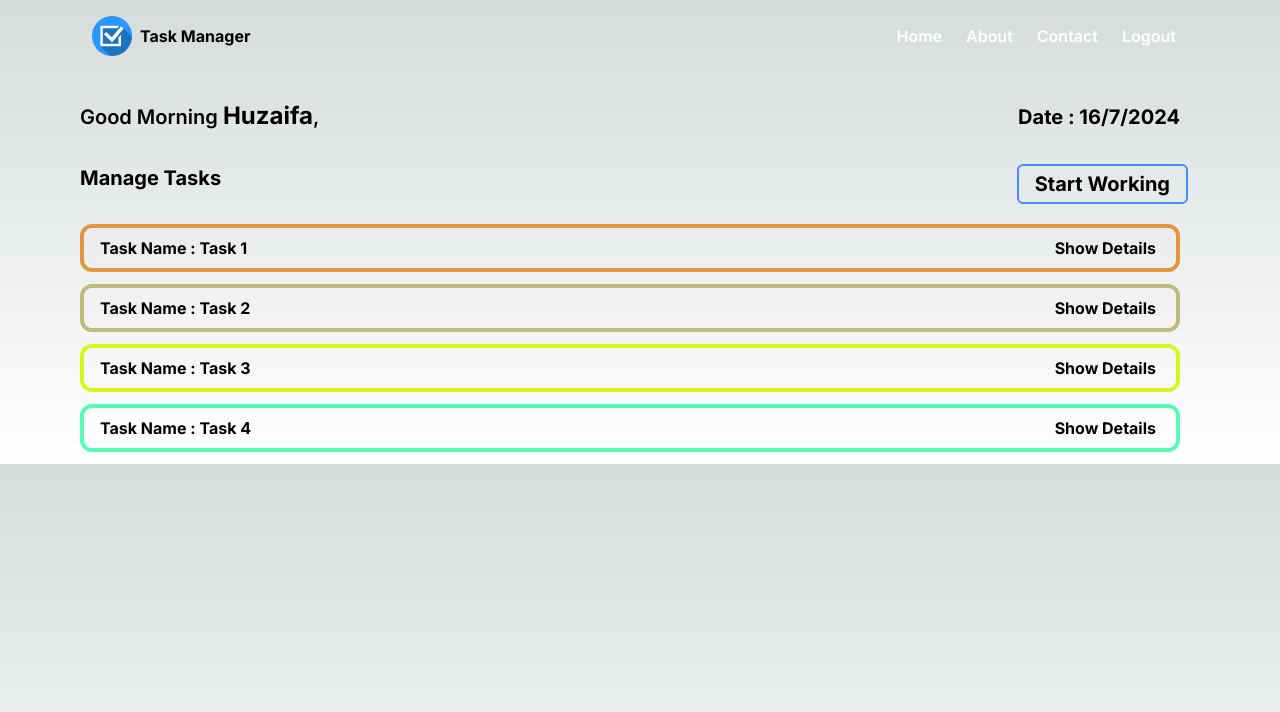
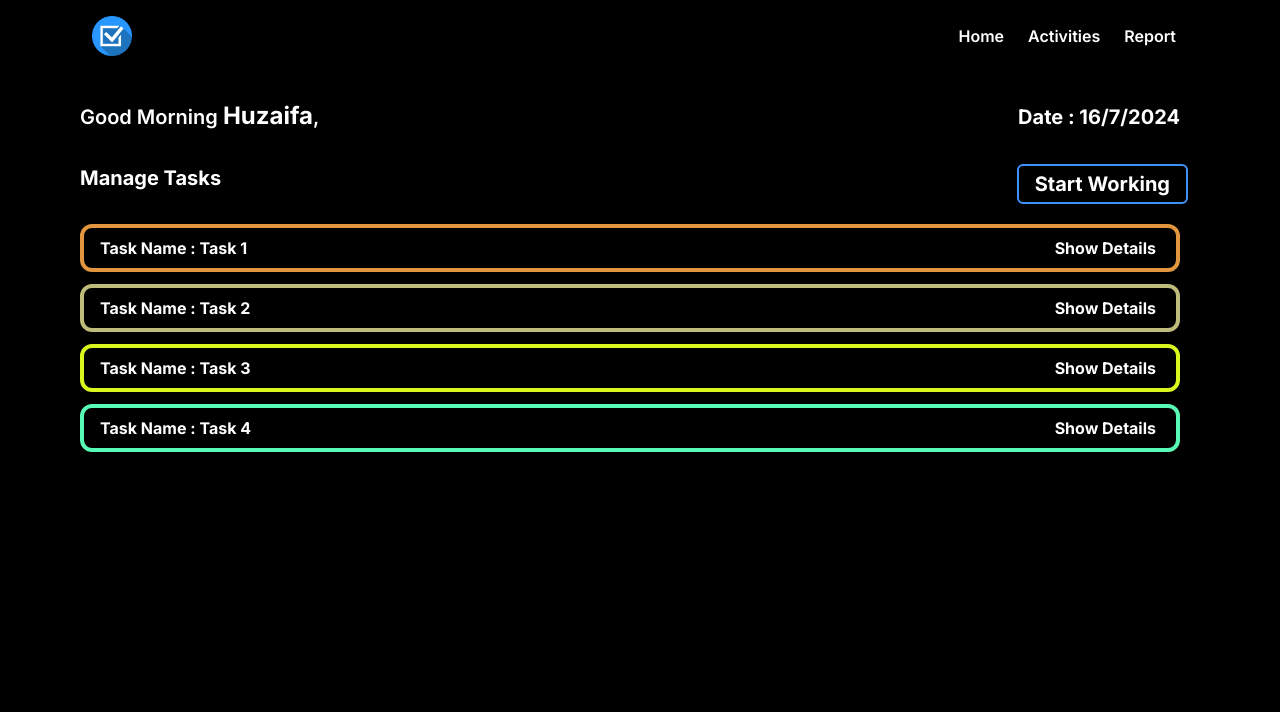
Before and after one commit to MuhammadHuzaifak2025/TodoApp, a Next.js app in the folder Frontend/ProjManager/projectmanager/: page / in a window 1280 px wide. Shown: the top 712 px of the page. Built offline with nearby package versions, Linux system fonts and the light colour scheme.

Commit message:
Fixed Layouts Issue and Make routes

```diff
--- a/Frontend/ProjManager/projectmanager/Components/NavBar/Navbar.js
+++ b/Frontend/ProjManager/projectmanager/Components/NavBar/Navbar.js
@@ -1,5 +1,6 @@
 import React from "react";
 import Image from "next/image";
+import Link from "next/link";
 const Navbar = () => {
   return (
     <div>
@@ -15,10 +16,13 @@ const Navbar = () => {
         <li className="pl-2 decoration-4 font-bold">Task Manager</li>
         </ul>
         <ul className="flex m-3 text-white font-semibold cursor-pointer">
-          <li className="m-3">Home</li>
+          {/* <li className="m-3">Home</li>
           <li className="m-3">About</li>
           <li className="m-3">Contact</li>
-          <li className="m-3">Logout</li>
+          <li className="m-3">Logout</li> */}
+          <Link className="m-3" href="/">Home</Link>
+          <Link className="m-3" href="/Activities">Activities</Link>
+          <Link className="m-3" href="/Report">Report</Link>
         </ul>
       </nav>
     </div>
--- a/Frontend/ProjManager/projectmanager/Components/Task/Details.js
+++ b/Frontend/ProjManager/projectmanager/Components/Task/Details.js
@@ -10,6 +10,8 @@ const Details = ({
   setlistSpread,
   AllViewHandler,
   Color,
+  Estimated_Time,
+  Due_date
 }) => {
   const Spread = () => {
     setlistSpread(true);
@@ -24,10 +26,12 @@ const Details = ({
   const SaveChanges = () => {
     SetEditBool(false);
   };
+
   return (
     <motion.div
-      dragConstraints={{ left: 0, right: 0 }}
-      className="border-4 rounded-2xl h-full mx-auto p-4 my-4"
+      drag
+      dragConstraints={{ left: 0, right: 0, top: 0, bottom: 0 }}
+      className="border-4 rounded-2xl h-full mx-auto p-4 my-4 overflow-y-hidden overflow-x-hidden scrollbar-thin"
       style={{ borderColor: Color }}
     >
       <form>
@@ -39,7 +43,7 @@ const Details = ({
             </span>
             <span className={`${EditBool ? "pl-1" : "hidden"}`}>
               <input
-                className="bg-black  w-40 h-8 text-left items-center rounded-xl focus:border-blue-500"
+                className="bg-black w-40 h-8 text-left items-center rounded-xl focus:border-blue-500"
                 type="text"
                 defaultValue={TaskName}
               />
@@ -53,7 +57,7 @@ const Details = ({
             </span>
             <span className={`${EditBool ? "text-sm " : "hidden"}`}>
               <input
-                className="bg-black w-20 text-sm  rounded-xl h-6  items-center focus:border-blue-500"
+                className="bg-black w-20 text-sm rounded-xl h-6 items-center focus:border-blue-500"
                 type="text"
                 defaultValue={Status}
               />
@@ -62,16 +66,14 @@ const Details = ({
         </div>
         <div>
           <div className="flex justify-start">
-            <p className="p-0 m-0 pl-4">Estimated Time: </p>
-            <p className="p-0 m-0 pl-4">Due Date: </p>
+            <p className="p-0 m-0 pl-4">Estimated Time: {Estimated_Time} </p>
+            <p className="p-0 m-0 pl-4">Due Date: {Due_date}</p>
           </div>
           <div className="text-left m-3 pt-3 font-semibold h-36 overflow-y-hidden overflow-x-hidden pr-3 scrollbar-thin">
             <span className={`${EditBool ? "hidden" : ""}`}>
               {"Description " + Description}
             </span>
-            <span
-              className={`${EditBool ? "pl-1 overflow-x-hidden" : "hidden"}`}
-            >
+            <span className={`${EditBool ? "pl-1 overflow-x-hidden" : "hidden"}`}>
               <textarea
                 className="text-wrap bg-black p-1 w-full rounded-xl h-full overflow-x-hidden text-left scrollbar-thin items-center focus:border-blue-500"
                 defaultValue={"Description " + Description}
@@ -82,8 +84,7 @@ const Details = ({
       </form>
       <div className="py-5 flex justify-start ml-3">
         <button
-          className={`${
-            !EditBool
+          className={`${!EditBool
             ? "hidden"
             : "w-2/12 mr-3 border-2 border-[#56ff2c] pr-4 text-xl pl-4 pt-1 pb-1 rounded-md text-center font-bold hover:bg-[#56ff2cdc]"
             }`}
@@ -92,8 +93,7 @@ const Details = ({
           Save
         </button>
         <button
-          className={`${
-            EditBool
+          className={`${EditBool
             ? "hidden"
             : "w-2/12 mr-3 border-2 border-[#ffbd03] pr-4 text-xl pl-4 pt-1 pb-1 rounded-md text-center font-bold hover:bg-[#ffbd03]"
             }`}
--- a/Frontend/ProjManager/projectmanager/Components/Task/ListHandler.js
+++ b/Frontend/ProjManager/projectmanager/Components/Task/ListHandler.js
@@ -18,7 +18,7 @@ const ListHandler = () => {
       <div className={`${allCaughtUp ? "block" : "hidden"}`}>
         <AllCaughtUp />
       </div>
-      <div className="-mt-3 h-full overflow-y-auto pr-5 scrollbar-thin scrollbar-*-rounded-* scrollbar-thumb-[#757474] scrollbar-track-[#3d3d3d] ">
+      <div className="-mt-3 h-full overflow-y-auto pr-5 scrollbar-thin scrollbar-thumb-[#757474] scrollbar-track-[#3d3d3d] ">
         <Reorder.Group values={list} onReorder={setList}>
           {list.map((item) => (
             <Reorder.Item value={item} key={item.id} axis="y">
--- /dev/null
+++ b/Frontend/ProjManager/projectmanager/app/Activities/page.js
@@ -0,0 +1,11 @@
+import react from 'react';
+import Navbar from '@/Components/NavBar/Navbar';
+
+export default function page() {
+    return (
+        <div>
+            {/* <Navbar /> */}
+            <h1>Page</h1>
+        </div>
+    )
+}
--- /dev/null
+++ b/Frontend/ProjManager/projectmanager/app/Report/page.js
@@ -0,0 +1,11 @@
+import React from 'react'
+
+const page = () => {
+  return (
+    <div>
+      Hello I am the Reports Page
+    </div>
+  )
+}
+
+export default page
--- a/Frontend/ProjManager/projectmanager/app/globals.css
+++ b/Frontend/ProjManager/projectmanager/app/globals.css
@@ -2,28 +2,10 @@
 @tailwind components;
 @tailwind utilities;
 
-:root {
-  --foreground-rgb: 0, 0, 0;
-  --background-start-rgb: 214, 219, 220;
-  --background-end-rgb: 255, 255, 255;
-}
-
-@media (prefers-color-scheme: dark) {
-  :root {
-    --foreground-rgb: 255, 255, 255;
-    --background-start-rgb: 0, 0, 0;
-    --background-end-rgb: 0, 0, 0;
-  }
-}
-
 body {
-  /* Convert comma-separated values into single values */
-  --foreground-color: rgb(var(--foreground-rgb));
-  --background-start-color: rgb(var(--background-start-rgb));
-  --background-end-color: rgb(var(--background-end-rgb));
-
-  color: var(--foreground-color);
-  background: linear-gradient(to bottom, transparent, var(--background-end-color)) var(--background-start-color);
+  background-color: black;
+  text-decoration-color: white;
+  font:white;
 }
 
 
@@ -32,7 +14,3 @@ body {
     text-wrap: balance;
   }
 }
-
-.scrollbar::-webkit-scrollbar-track{
-  scrollbar-color: red green;
-}
--- a/Frontend/ProjManager/projectmanager/app/layout.js
+++ b/Frontend/ProjManager/projectmanager/app/layout.js
@@ -1,5 +1,6 @@
 import { Inter } from "next/font/google";
 import "./globals.css";
+import NavBar from "../Components/NavBar/Navbar";
 
 const inter = Inter({ subsets: ["latin"] });
 
@@ -11,8 +12,14 @@ export const metadata = {
 export default function RootLayout({ children }) {
   return (
     <html lang="en">
-
-      <body className={inter.className}>{children}</body>
+      <body className={inter.className} style={{ marginLeft: '80px', marginRight: '80px' }}>
+        <header>
+          <NavBar />
+        </header>
+        <div >
+          {children}
+        </div>
+      </body>
     </html>
   );
 }
--- a/Frontend/ProjManager/projectmanager/app/page.js
+++ b/Frontend/ProjManager/projectmanager/app/page.js
@@ -1,17 +1,17 @@
-import Navbar from "../Components/NavBar/Navbar";
+import React from "react";
 import Herosection from "../Components/HeroSection/Herosection";
 import Taskheader from "@/Components/Task/Taskheader";
 import ListHandler from "@/Components/Task/ListHandler";
+import Navbar from "@/Components/NavBar/Navbar";
 // import { useEffect, useState } from "react";
 
 export default function Home() {
   return (
-    <div className="ml-20 mr-20">
-      <Navbar />
+    <div className="text-white">
+      {/* <Navbar /> */}
       <Herosection User="Huzaifa" />
       <Taskheader />
       <ListHandler />
-
     </div>
   );
 }
--- a/Frontend/ProjManager/projectmanager/tailwind.config.js
+++ b/Frontend/ProjManager/projectmanager/tailwind.config.js
@@ -3,7 +3,7 @@ module.exports = {
   content: [
     "./pages/**/*.{js,ts,jsx,tsx,mdx}",
     "./Components/**/*.{js,ts,jsx,tsx,mdx}",
-    "./app/**/*{js,ts,jsx,tsx,mdx}",
+    "./app/**/*.{js,ts,jsx,tsx,mdx}",
   ],
   theme: {
     extend: {
@@ -14,5 +14,5 @@ module.exports = {
       },
     },
   },
-  plugins: [],
+  plugins: [require("tailwind-scrollbar")],
 };
```
Lines whose indentation alone changed are shown as unchanged.
